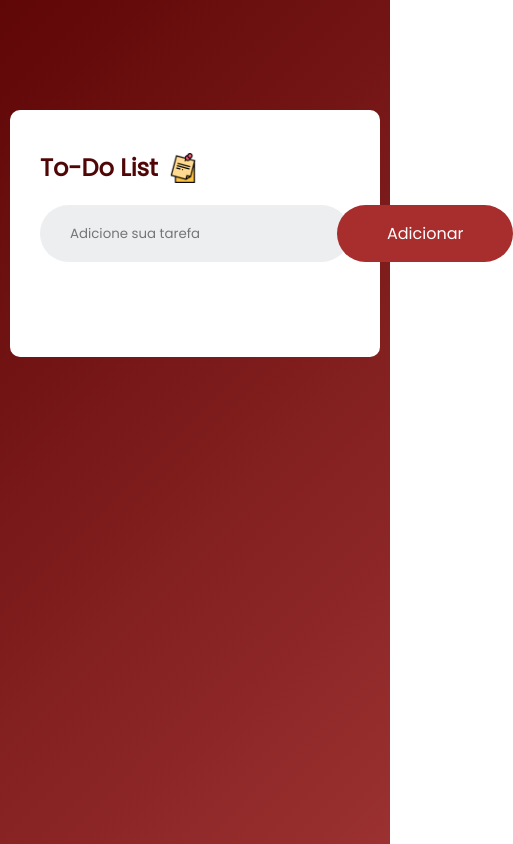
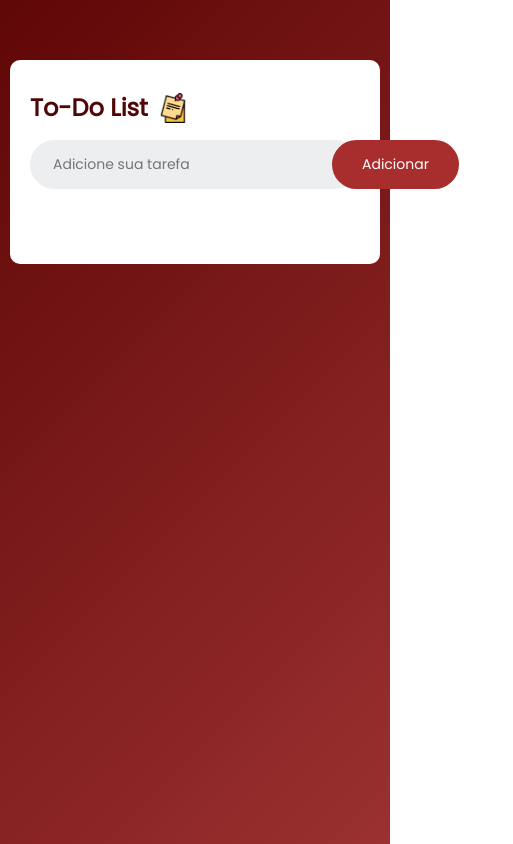
Before and after one commit to RenezSX/to-do-list, a plain HTML site: page index.html in a window 390 px wide. Shown: the whole page, 513 px wide, since content can reach past the window. Drawn offline with Linux system fonts and the light colour scheme.

Commit message:
feat(responsiveness): add mobile responsiveness

```diff
--- a/styles.css
+++ b/styles.css
@@ -112,3 +112,41 @@ ul li span {
 ul li span:hover {
     background: #edeef0;
 }
+
+@media (max-width: 768px) {
+    .todo-app {
+        margin: 50px auto;
+        padding: 30px 20px 50px;
+    }
+
+    .todo-app h2 {
+        font-size: 24px;
+        margin-bottom: 15px;
+    }
+
+    .row {
+        padding-left: 15px;
+    }
+
+    input {
+        padding: 8px;
+        font-size: 14px;
+    }
+
+    button {
+        padding: 14px 30px;
+        font-size: 14px;
+    }
+
+    ul li {
+        font-size: 15px;
+        padding: 10px 8px;
+    }
+
+    ul li span {
+        font-size: 20px;
+        width: 35px;
+        height: 35px;
+        line-height: 35px;
+    }
+}
```
